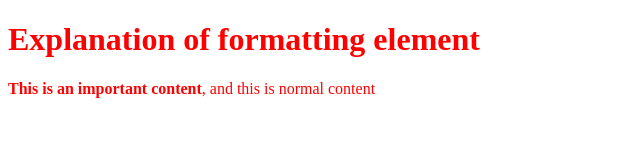
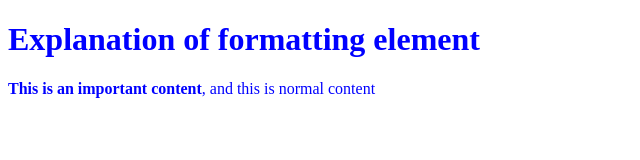
Before and after one commit to AmolPGirhe/webapp, a plain HTML site: page webapp1/index.html in a window 1280 px wide. Shown: the whole page, without its empty margins (0-640 px from the left). Drawn offline with Linux system fonts and the light colour scheme.

Commit message:
Express commit to index.html

```diff
--- a/webapp1/index.html
+++ b/webapp1/index.html
@@ -3,7 +3,7 @@
 <head>
 	<title>formatting elements</title>
 </head>
-<body style="color: red">
+<body style="color: blue">
 <h1>Explanation of formatting element</h1>
 <p><strong>This is an important content</strong>, and this is normal content</p>
 </body>
```
